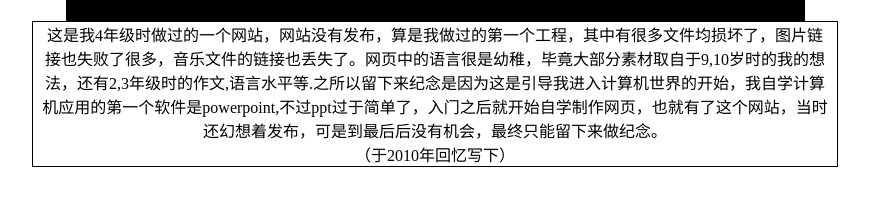
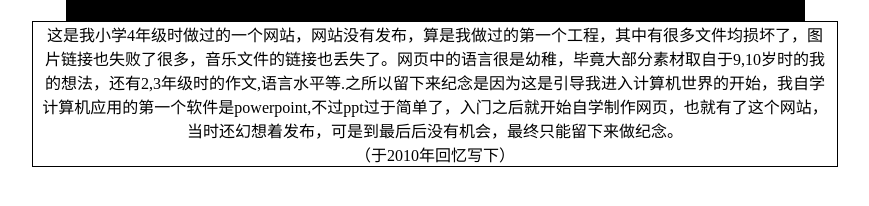
Before and after one commit to i-zhen/zy812, a plain HTML site: page index.html in a window 1280 px wide. Shown: the part 420-626 px from the top of the page, without its empty margins (205-1074 px from the left). Drawn offline with Linux system fonts and the light colour scheme.

Commit message:
Update index.html

```diff
--- a/index.html
+++ b/index.html
@@ -795,7 +795,7 @@ vlink="#666666" style='tab-interval:21.0pt' alink="#996600">
   mso-border-themecolor:text1;mso-border-alt:solid black .5pt;mso-border-themecolor:
   text1;padding:0cm 5.4pt 0cm 5.4pt'>
   <p class=MsoNormal align=center style='text-align:center'><span
-  style='color:windowtext'>这是我<span lang=EN-US>4</span>年级时做过的一个网站，网站没有发布，算是我做过的第一个工程，其中有很多文件均损坏了，图片链接也失败了很多，音乐文件的链接也丢失了。网页中的语言很是幼稚，毕竟大部分素材取自于<span
+  style='color:windowtext'>这是我小学<span lang=EN-US>4</span>年级时做过的一个网站，网站没有发布，算是我做过的第一个工程，其中有很多文件均损坏了，图片链接也失败了很多，音乐文件的链接也丢失了。网页中的语言很是幼稚，毕竟大部分素材取自于<span
   lang=EN-US>9,10</span>岁时的我的想法，还有<span lang=EN-US>2,3</span>年级时的作文<span
   lang=EN-US>,</span>语言水平等<span lang=EN-US>.</span>之所以留下来纪念是因为这是引导我进入计算机世界的开始，我自学计算机应用的第一个软件是<span
   lang=EN-US>powerpoint,</span>不过<span lang=EN-US>ppt</span>过于简单了，入门之后就开始自学制作网页，也就有了这个网站，当时还幻想着发布，可是到最后后没有机会，最终只能留下来做纪念。<span
```
